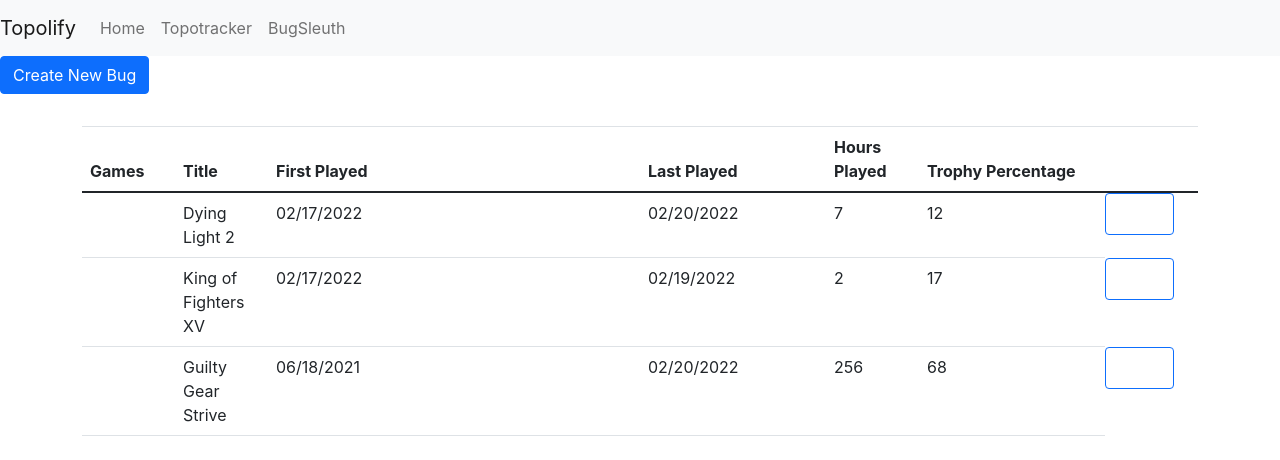
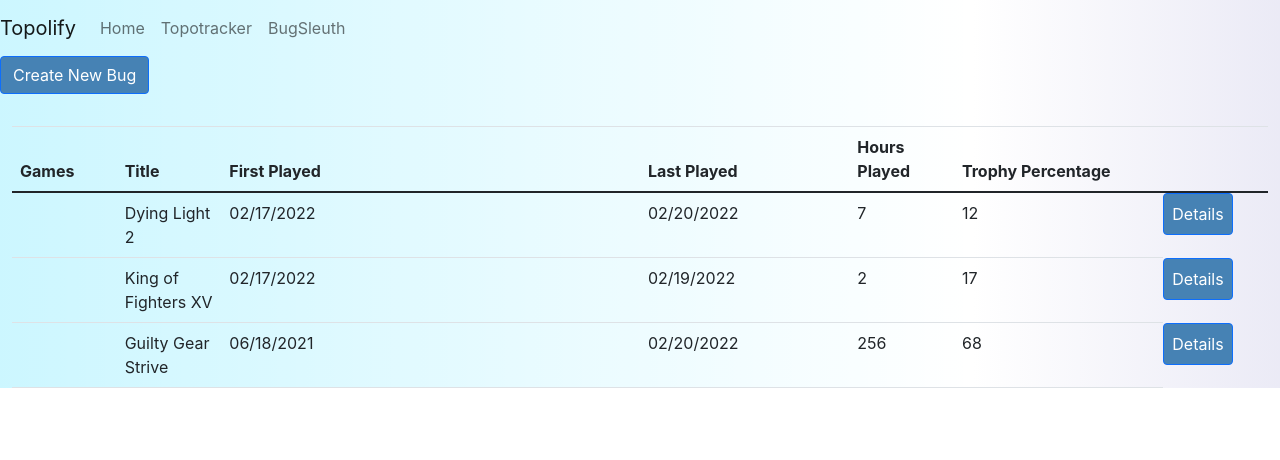
Before and after one commit to DevSoftian/devsoftian.github.io, a React (Create React App) app: page /devsoftian.github.io/bugsleuth in a window 1280 px wide. Shown: the top 460 px of the page. Built offline with nearby package versions, Linux system fonts and the light colour scheme; no server answers.

Commit message:
Set background gradient and button color.

```diff
--- a/src/components/BugModule.jsx
+++ b/src/components/BugModule.jsx
@@ -1,4 +1,5 @@
 import React, { Component } from "react";
+import "./bugModule.css";
 
 class BugModule extends Component {
    handleBug = (entry, elemBreak = 5) => {
@@ -64,7 +65,7 @@ class BugModule extends Component {
       let service = this.props.service;
       return (
          //Maps column titles from the "module" object and column data from the "service" object.
-         <div className="container-md">
+         <div className="container-fluid">
             <table className="table">
                <thead>
                   <tr>
--- a/src/components/Navbar.jsx
+++ b/src/components/Navbar.jsx
@@ -5,8 +5,8 @@ class Navbar extends Component {
    render() {
       return (
          //Navbar Declaration
-         <React.StrictMode>
-            <nav className="navbar navbar-expand-lg navbar-light bg-light">
+         <React.StrictMode className="navbarMain">
+            <nav className="navbar navbar-expand-lg navbar-light">
                <a className="navbar-brand" href="#">
                   Topolify
                </a>
--- /dev/null
+++ b/src/components/bugModule.css
@@ -0,0 +1,3 @@
+.btn {
+   background-color: steelblue !important;
+}
--- a/src/components/bugSleuth.css
+++ b/src/components/bugSleuth.css
@@ -1,3 +1,13 @@
 .d-grid {
    margin-top: 20px;
 }
+
+.mainPage {
+   background: rgb(215, 214, 237);
+   background: linear-gradient(
+      270deg,
+      rgba(215, 214, 237, 0.5) 0%,
+      rgba(41, 41, 255, 0) 24%,
+      rgba(0, 212, 255, 0.2) 100%
+   );
+}
--- a/src/components/bugSleuth.jsx
+++ b/src/components/bugSleuth.jsx
@@ -77,7 +77,7 @@ class BugSleuth extends Component {
    render() {
       const { bugLog, labels } = this.state;
       return (
-         <div>
+         <div className="mainPage">
             <Navbar />
             <p>
                <button
```
